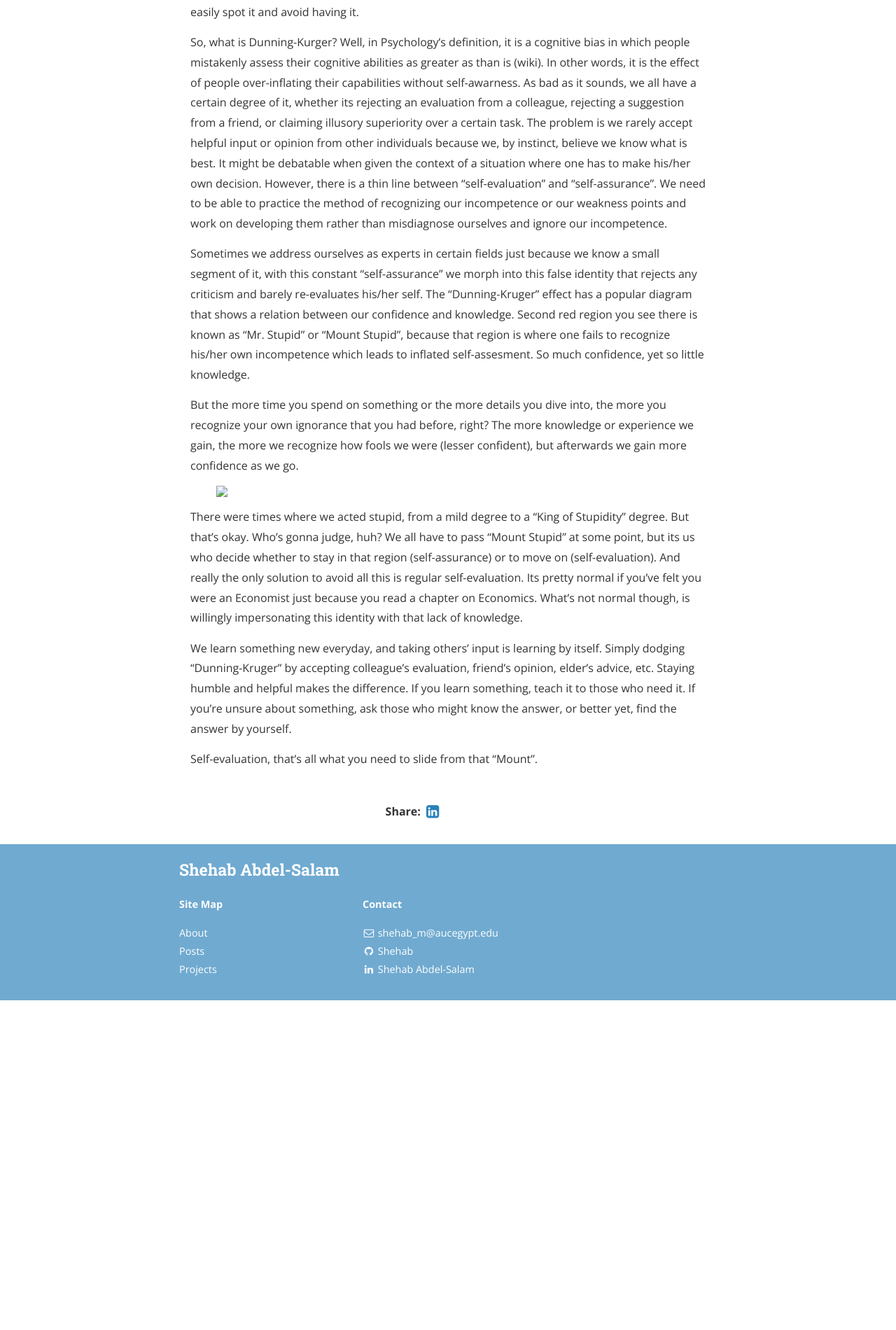
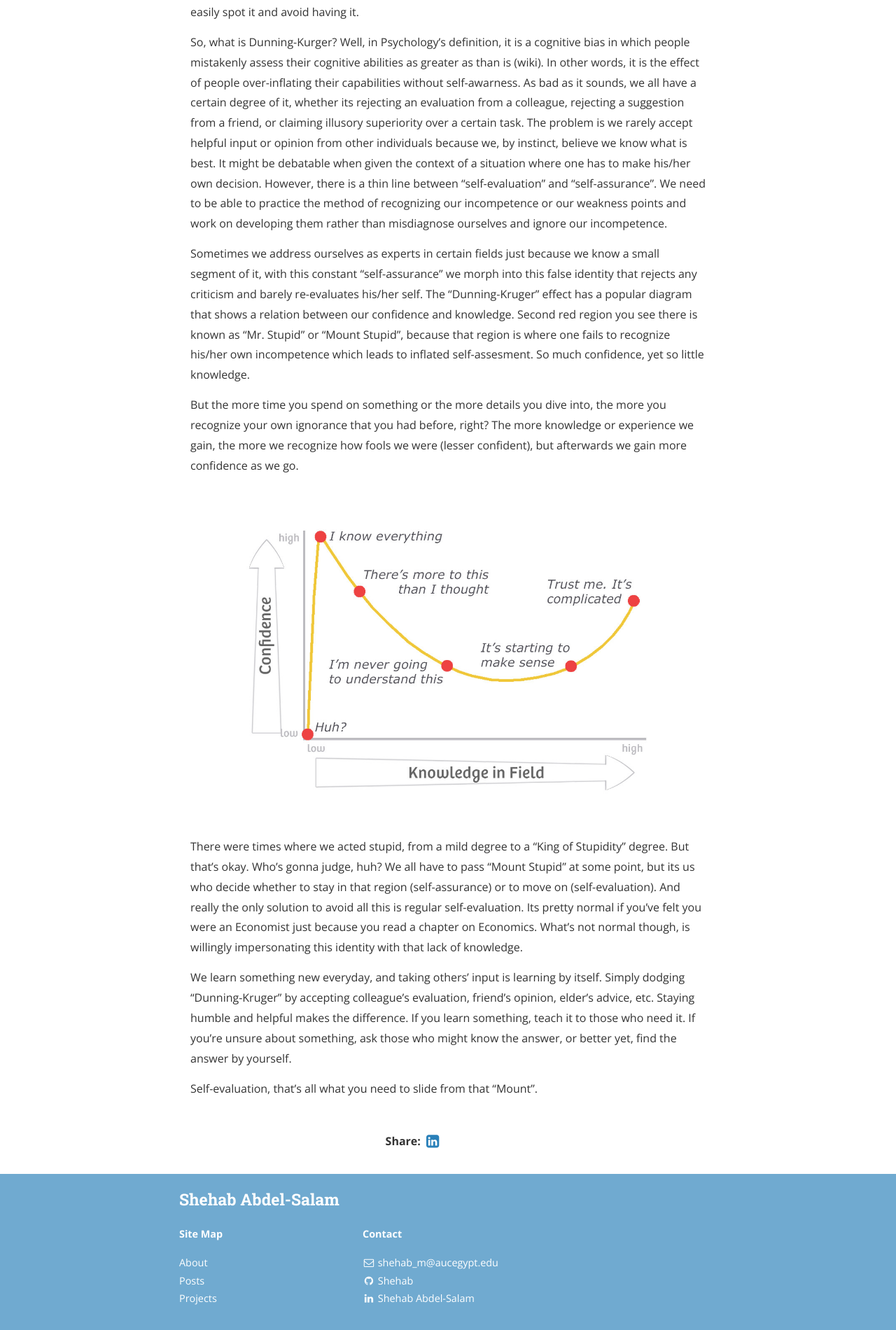
Before and after one commit to ShehabCE/shehabce.github.io, a Jekyll site: the page built from _posts/2018-08-26-The-Dunning-Kruger-effect.markdown, in a window 1280 px wide. Shown: the part 957-2857 px from the top of the page at 70% size. Built offline with Jekyll 4.4.1, drawn with Linux system fonts in a browser that asks for light colours; nearby versions of some CDN libraries; a style sheet for code colours, icons or effects is not loaded; before the commit the page ends 2386 px from its top, so only the background shows below that.

```diff
--- a/_posts/2018-08-26-The-Dunning-Kruger-effect.markdown
+++ b/_posts/2018-08-26-The-Dunning-Kruger-effect.markdown
@@ -19,7 +19,7 @@
 
 But the more time you spend on something or the more details you dive into, the more you recognize your own ignorance that you had before, right? The more knowledge or experience we gain, the more we recognize how fools we were (lesser confident), but afterwards we gain more confidence as we go.
 
-<img src="/assets/posts/DK.jpeg">
+<img src="/assets/DK.jpeg">
 
 
 There were times where we acted stupid, from a mild degree to a "King of Stupidity" degree. But that's okay. Who's gonna judge, huh? We all have to pass "Mount Stupid" at some point, but its us who decide whether to stay in that region (self-assurance) or to move on (self-evaluation). And really the only solution to avoid all this is regular self-evaluation. Its pretty normal if you've felt you were an Economist just because you read a chapter on Economics. What's not normal though, is willingly impersonating this identity with that lack of knowledge.
```
